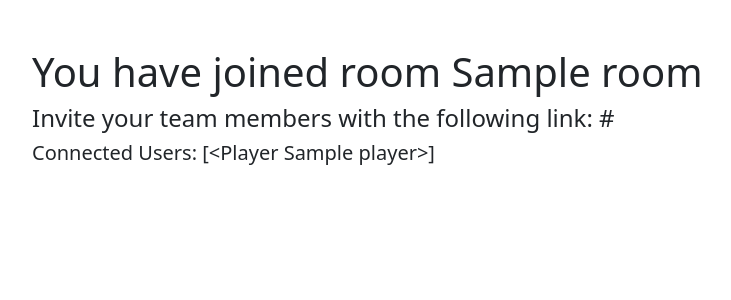
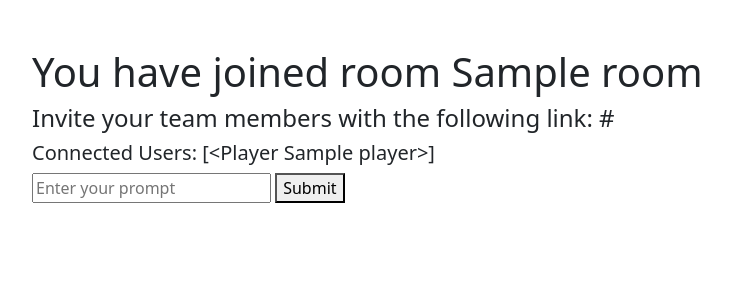
Before and after one commit to zraza-riis/planning-poker, a Flask app: page /room/1 in a window 1280 px wide. Shown: the part 90-390 px from the top of the page, without its empty margins (50-781 px from the left). Run offline with Flask 3, Linux system fonts and the light colour scheme; tables that the repository leaves empty hold one stand-in row (values such as "Sample post"); some libraries are stand-ins or nearby versions.

Commit message:
prompts are using sockets

```diff
--- a/app/__init__.py
+++ b/app/__init__.py
@@ -1,4 +1,5 @@
 from flask import Flask
+from flask_cors import CORS
 
 from config import Config
 from app.extensions import db, login_manager, socketio
@@ -22,6 +23,8 @@ def create_app(config_object=Config):
     from app.ui import bp as ui_bp
     app.register_blueprint(ui_bp)
 
+    CORS(app)
+
     @app.route('/test/')
     def test_page():
         return '<h1>It Works!</h1>'
--- a/app/main/routes.py
+++ b/app/main/routes.py
@@ -5,7 +5,7 @@ import uuid
 
 from app import db, socketio
 from app.main import bp
-from app.models import Room, Player
+from app.models import Room, Player, Prompt
 
 @bp.route('/')
 def index():
@@ -53,6 +53,20 @@ def handle_connect():
 def handle_disconnect():
     print('Client disconnected')
 
+@socketio.on('new_prompt', namespace='/')
+def handle_new_prompt(data):
+    room_uuid = data['room_uuid']
+    prompt_title = data['prompt_title']
+
+    print(f"Received new_prompt in room {room_uuid}: {prompt_title}")
+
+    room = Room.query.filter_by(uuid=room_uuid).first_or_404()
+
+    new_prompt = Prompt(title=prompt_title)
+    db.session.add(new_prompt)
+    db.session.commit()
+
+    socketio.emit('new_prompt', {'prompt_title': prompt_title}, namespace='/')
 
 @bp.route('/room/<room_uuid>', methods=['GET'])
 def room_page(room_uuid):
--- a/app/models/__init__.py
+++ b/app/models/__init__.py
@@ -1,3 +1,5 @@
 from app.models.user import User
 from app.models.room import Room
 from app.models.room import Player
+from app.models.room import Prompt
+from app.models.room import Estimation
--- a/app/templates/room.html
+++ b/app/templates/room.html
@@ -6,8 +6,13 @@
     <h4>Invite your team members with the following link: {{ room.join_link }}</h4>
     <h5>Connected Users: {{ room.players }}</h5>
 
+    <form id="promptForm">
+        <input type="text" id="promptInput" placeholder="Enter your prompt" required>
+        <button type="submit">Submit</button>
+    </form>
+
     <script type="text/javascript">
-        var socket = io.connect('http://' + document.domain + ':' + location.port);
+        var socket = io.connect();
 
         socket.on('connect', function() {
             console.log('Connected to server');
@@ -17,14 +22,27 @@
             console.log('Disconnected from server');
         });
 
-        // Handle the 'new_room' event to update active prompts
         socket.on('new_room', function(data) {
             console.log('New room created:', data.room_uuid);
+        });
 
-            // You can update the prompts using JavaScript on the client side
-            // For example, you can make an AJAX request to fetch and update prompts
-            // without a full page reload.
+        // Handle a new Prompt getting created
+        socket.on('new_prompt', function(data) {
+            console.log('New prompt submitted:', data.prompt_title);
         });
+
+        document.getElementById('promptForm').addEventListener('submit', function(event) {
+            event.preventDefault();
+
+            var promptInput = document.getElementById('promptInput').value;
+
+            socket.emit('new_prompt', {'room_uuid': '{{ room.uuid }}', 'prompt_title': promptInput});
+
+            document.getElementById('promptInput').value = '';
+
+        });
+
+
     </script>
 
 </div>
--- a/pyproject.toml
+++ b/pyproject.toml
@@ -14,6 +14,7 @@ Flask-Login = "^0.6.3"
 bcrypt = "^4.1.2"
 python-dotenv = "^1.0.1"
 flask-socketio = "^5.3.6"
+flask-cors = "^4.0.0"
 
 
 [build-system]
```
Also changed, not shown: 1 other file.
